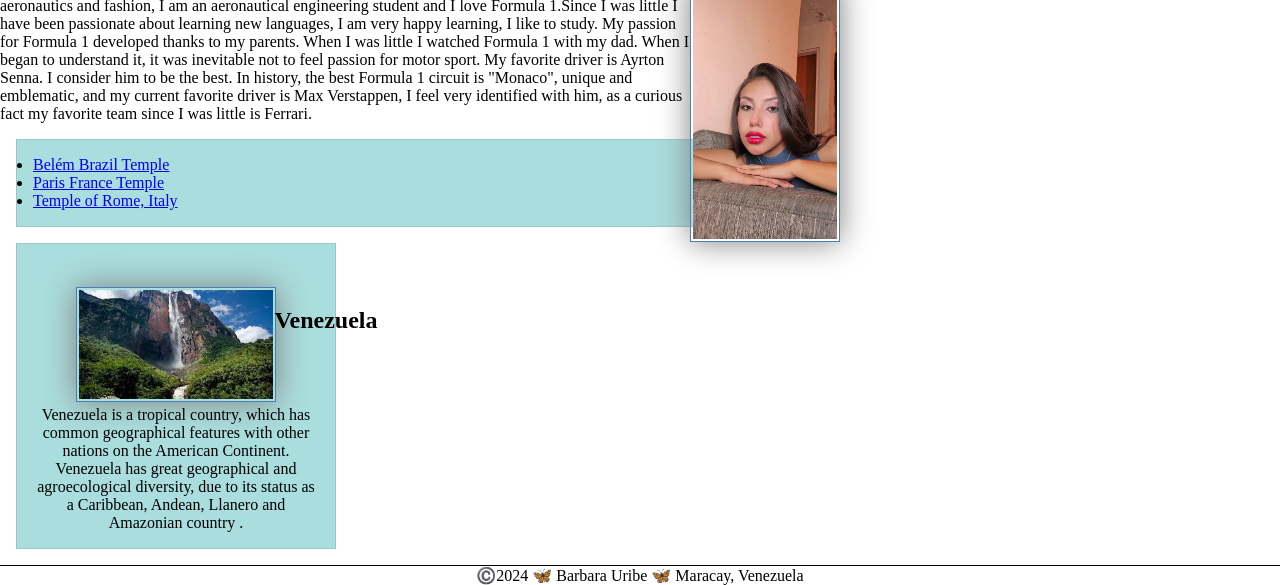
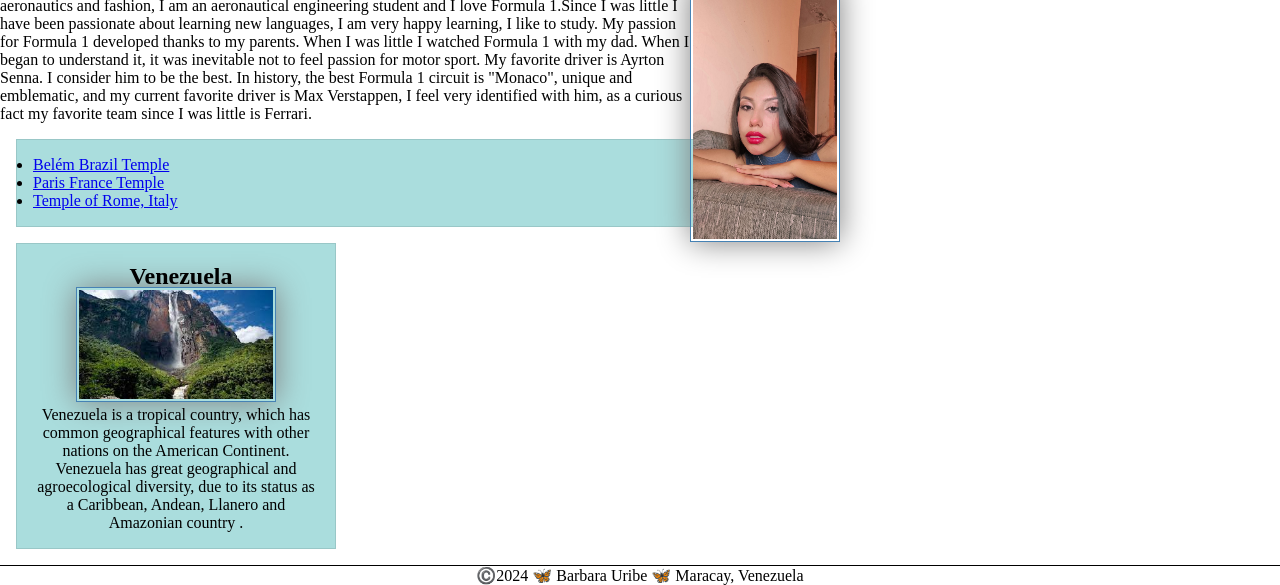
Before and after one commit to barbaravaleria2004/wdd130, a plain HTML site: page index.html in a window 1280 px wide. Shown: the part 332-917 px from the top of the page. Drawn offline with Linux system fonts and the light colour scheme.

Commit message:
done venezuela adjust

```diff
--- a/styles/styles.css
+++ b/styles/styles.css
@@ -63,6 +63,6 @@ aside {
 }
 aside h2 {
     position: relative;
-    top: 47px;
-    left: 150px;
+    top: 3px;
+    left: 5px;
 }
```
